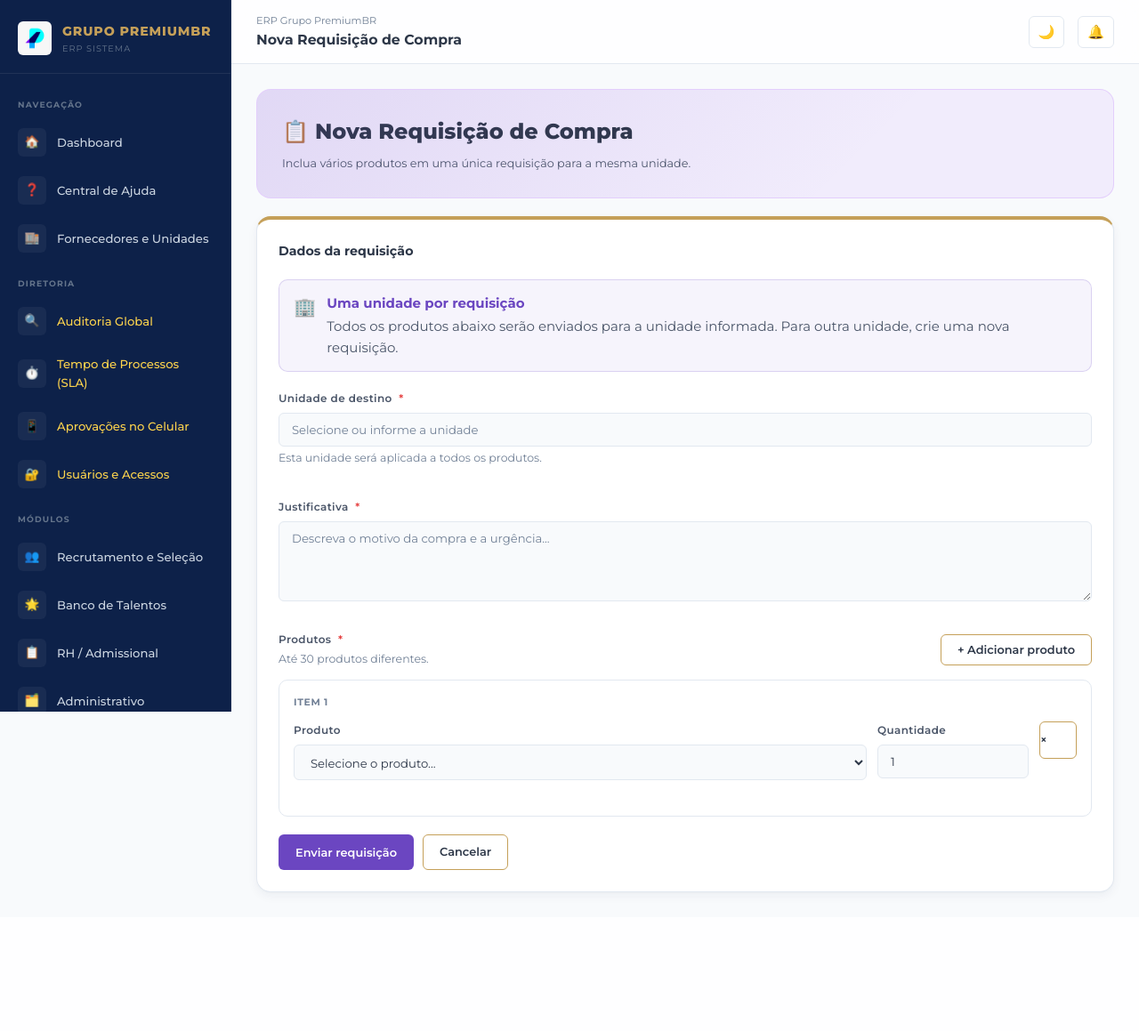
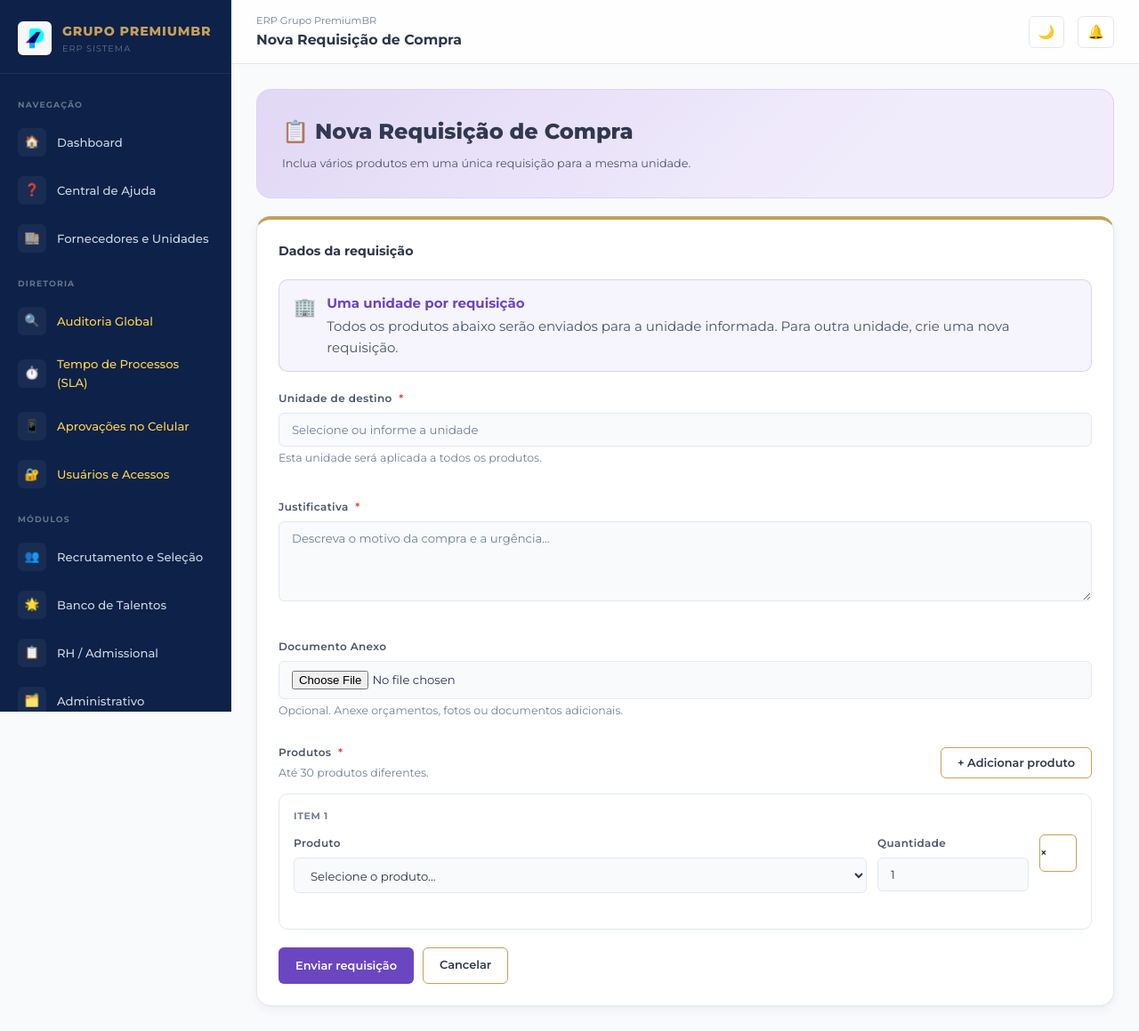
Before and after one commit to nicolasjussiani/grupopremium, a Django app: page /compras/solicitacao/nova/ in a window 1280 px wide. Shown: the whole page at 89% size. Before the commit the page ends 1006 px from the top, so only its background shows below. Run offline with Django 4.2, Linux system fonts and the light colour scheme; a user stored in the database is signed in; data that the repository does not hold is empty; parts of the project's set-up code (start-up, migrations or seed data) failed here and were passed over; some libraries are stand-ins or nearby versions.

Commit message:
feat: permite anexar documento na requisicao de compra

```diff
--- a/compras/models.py
+++ b/compras/models.py
@@ -94,6 +94,12 @@ class RequisicaoCompra(models.Model):
     )
     unidade_destino = models.CharField(max_length=100, verbose_name='Unidade de Destino')
     justificativa = models.TextField(verbose_name='Justificativa')
+    documento = models.FileField(
+        upload_to='compras/requisicoes/documentos/',
+        null=True,
+        blank=True,
+        verbose_name='Documento Anexo'
+    )
     status = models.CharField(
         max_length=30, choices=STATUS, default='aguardando_adriana'
     )
--- a/compras/views.py
+++ b/compras/views.py
@@ -196,6 +196,9 @@ def nova_solicitacao(request):
             unidade_destino=unidade_destino,
             justificativa=justificativa,
         )
+        if 'documento' in request.FILES:
+            requisicao.documento = request.FILES['documento']
+
         try:
             requisicao.full_clean()
             requisicao.save()
--- a/core/storage_organization.py
+++ b/core/storage_organization.py
@@ -23,6 +23,7 @@ FILE_FIELDS = {
     'recrutamento.Talento': ('arquivo',),
     'financeiro.DocumentoFinanceiro': ('arquivo',),
     'compras.Material': ('foto',),
+    'compras.RequisicaoCompra': ('documento',),
     'sesmet.EquipamentoProtecao': ('foto',),
     'manutencao.Ativo': ('foto',),
     'manutencao.RegistroManutencao': ('foto_equipamento',),
@@ -74,6 +75,8 @@ def canonical_prefix(instance, field_name):
         )
     if label == 'compras.Material':
         return f'compras/materiais/{instance.pk}/foto/'
+    if label == 'compras.RequisicaoCompra':
+        return f'compras/requisicoes/{instance.pk}/documentos/'
     if label == 'sesmet.EquipamentoProtecao':
         return f'sesmet/epis/{instance.pk}/foto/'
     if label == 'manutencao.Ativo':
--- a/templates/compras/nova_solicitacao.html
+++ b/templates/compras/nova_solicitacao.html
@@ -53,7 +53,7 @@
       </div>
     </div>
 
-    <form method="post" id="requestForm">
+    <form method="post" id="requestForm" enctype="multipart/form-data">
       {% csrf_token %}
 
       <div class="form-grid">
@@ -68,6 +68,11 @@
           <label class="form-label">Justificativa <span class="required">*</span></label>
           <textarea name="justificativa" class="form-control" rows="3" required
                     placeholder="Descreva o motivo da compra e a urgência...">{{ post_data.justificativa|default:'' }}</textarea>
+        </div>
+        <div class="form-group form-full">
+          <label class="form-label">Documento Anexo</label>
+          <input type="file" name="documento" class="form-control" accept=".pdf,.doc,.docx,.jpg,.jpeg,.png">
+          <small style="color:var(--text-muted);">Opcional. Anexe orçamentos, fotos ou documentos adicionais.</small>
         </div>
       </div>
 
```
Also changed, not shown: templates/compras/detalhe_requisicao.html (+9 -1 lines), compras/migrations/0008_requisicaocompra_documento.py (added).
